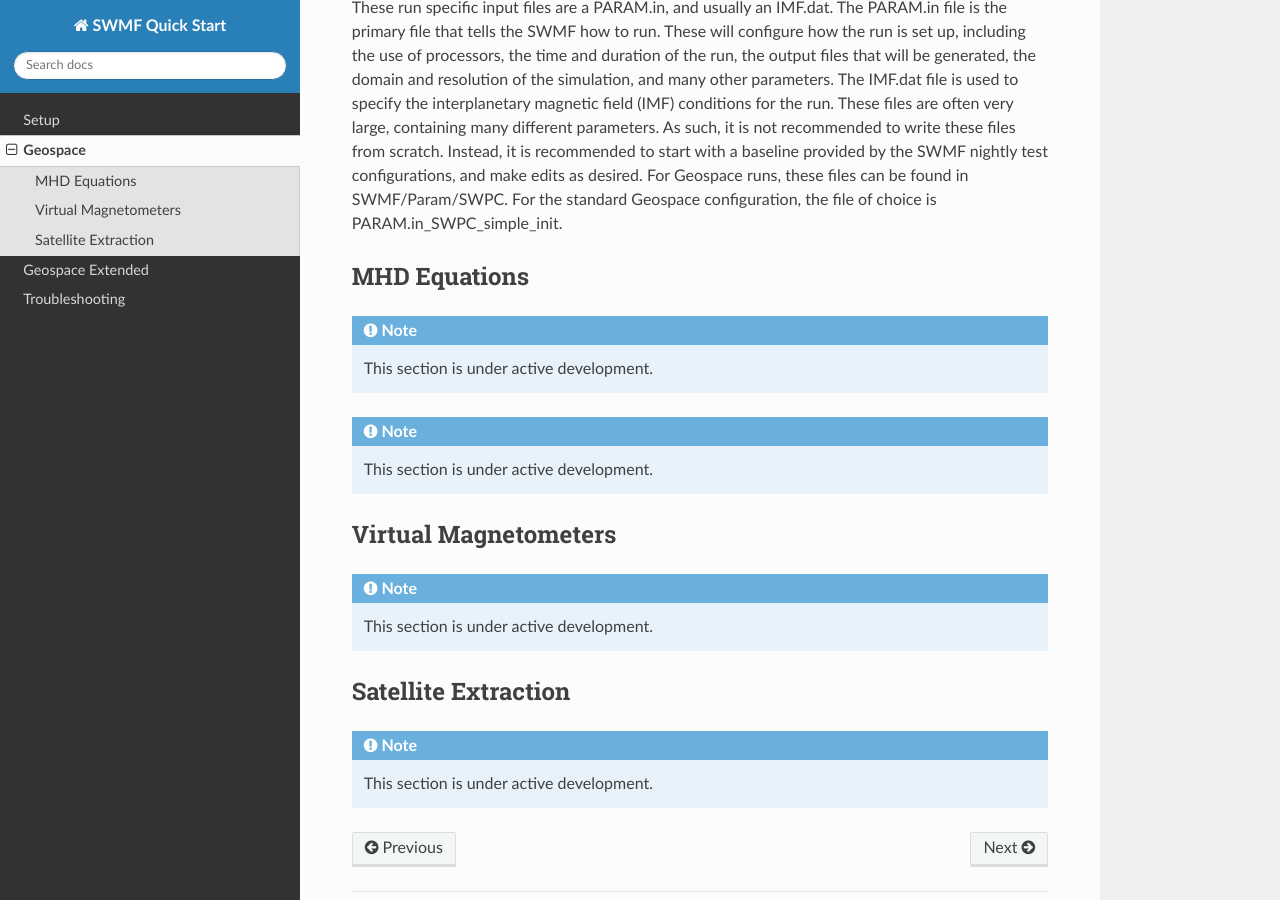
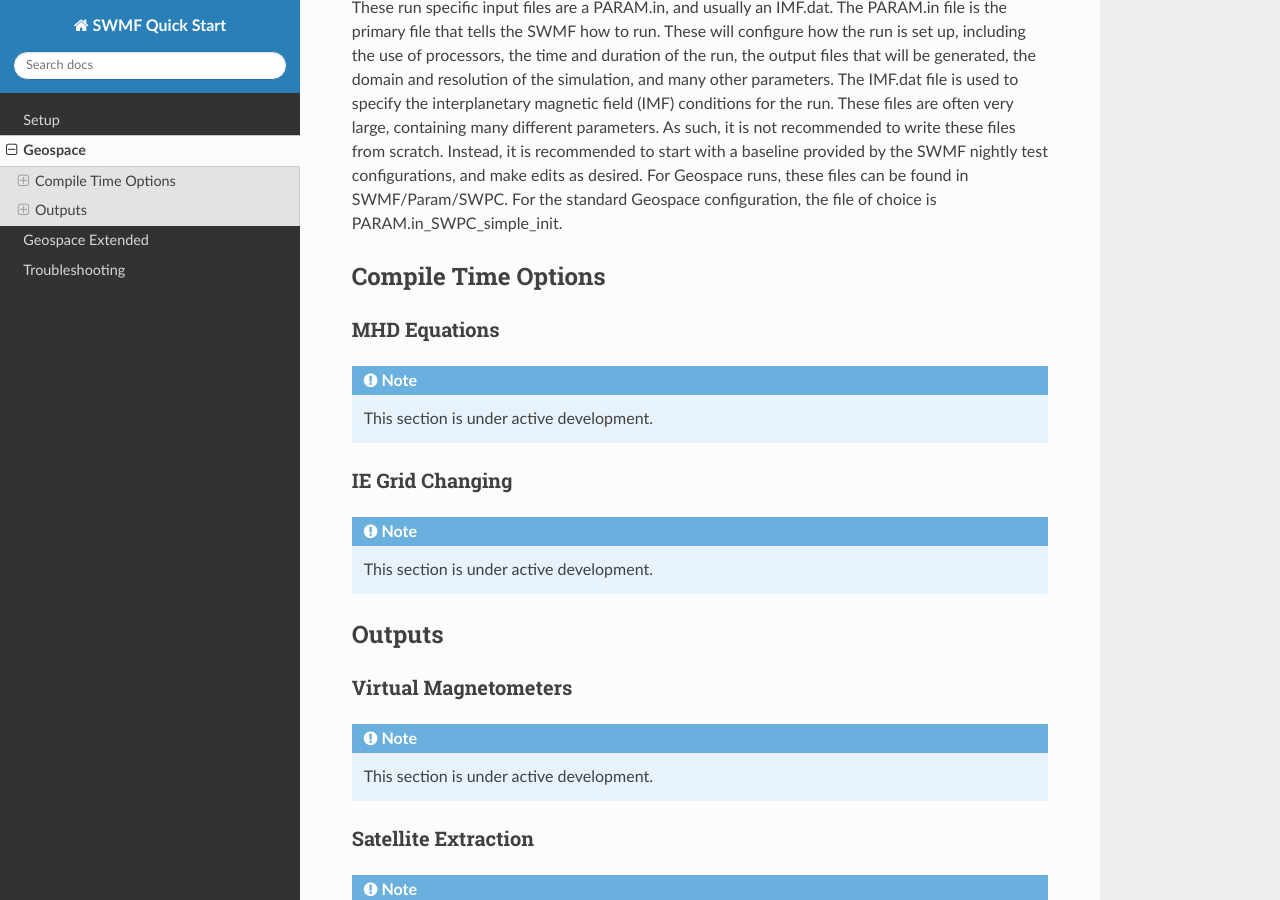
Before and after one commit to agottesman710/SWMFQuickStart, a Sphinx documentation site: the page built from docs/source/geospace.rst, in a window 1280 px wide and 900 px high, scrolled down 820 px. Built offline with Sphinx 7.4.7 and the Read the Docs theme 3.1.0, drawn with Linux system fonts in a browser that asks for light colours.

Commit message:
Reformatting headers

```diff
--- a/docs/source/geospace.rst
+++ b/docs/source/geospace.rst
@@ -48,23 +48,33 @@
 be found in SWMF/Param/SWPC. For the standard Geospace configuration, the file
 of choice is PARAM.in_SWPC_simple_init.
 
-.. _MHD Equations:
+.. _Compile Time Options:
+
+Compile Time Options
+--------------------
 
 MHD Equations
--------------
+~~~~~~~~~~~~~~~
 
 .. note::
     This section is under active development.
 
 .. _IE Grid Changing:
 
+IE Grid Changing
+~~~~~~~~~~~~~~~
+
 .. note::
     This section is under active development.
+
+Outputs
+-----------------
 
 .. _Virtual Magnetometers:
 
 Virtual Magnetometers
----------------------
+~~~~~~~~~~~~~~~
+
 
 .. note::
     This section is under active development.
@@ -72,7 +82,7 @@
 .. _Satellite Extraction:
 
 Satellite Extraction
---------------------
+~~~~~~~~~~~~~~~
 
 .. note::
     This section is under active development.
```
